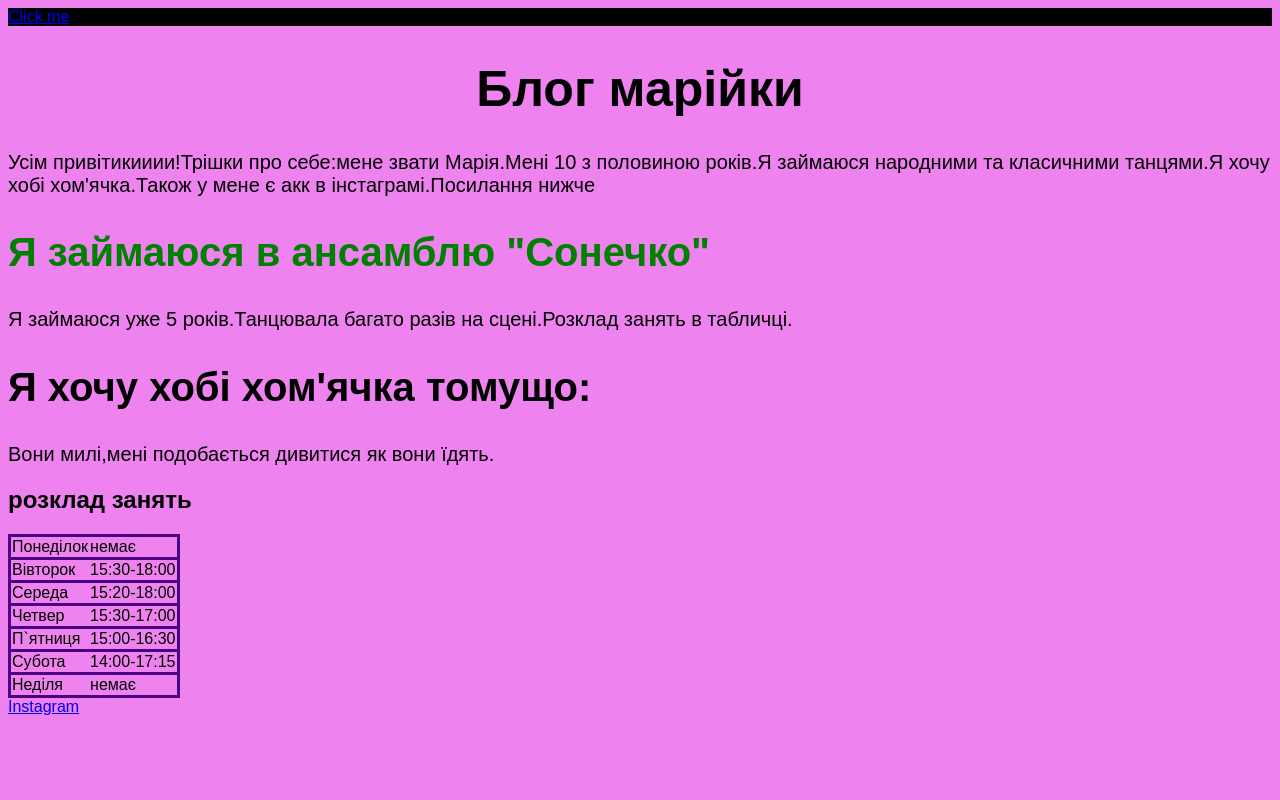
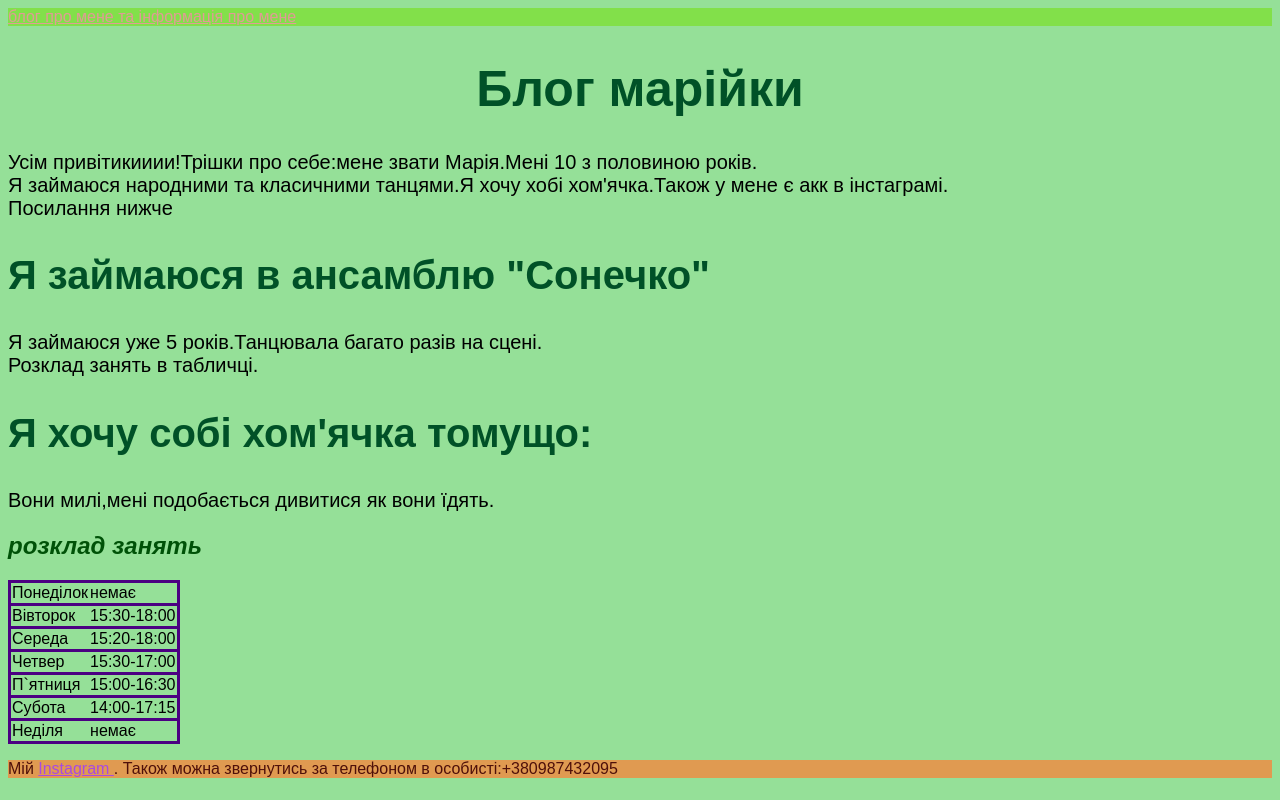
Before and after one commit to logickasecondgroup/maria1ind, a plain HTML site: page index.html in a window 1280 px wide. Drawn offline with Linux system fonts and the light colour scheme.

Commit message:
Update index.html

```diff
--- a/index.html
+++ b/index.html
@@ -1,23 +1,25 @@
 <html>
 <title href="https://www.google.com/url?sa=i&url=https%3A%2F%2Fwww.pngwing.com%2Fru%2Ffree-png-bkwhz&psig=AOvVaw0YNdgXOyDeC2riUqzidCWD&ust=1713200457998000&source=images&cd=vfe&opi=89978449&ved=0CBIQjRxqFwoTCMj4ipeXwoUDFQAAAAAdAAAAABAE">marrria_love</title>
-<body style="background-color:violet;font-family:sans-serif">
-<header style="background-color:black">
-<a href="blog">Click me</a>
+<body style="background-color:#95E098;font-family:sans-serif">
+<header style="background-color:#82E04A">
+<a style="color:#E09B95" href="blog">блог про мене та інформація про мене</a>
 </header>
 <main>
-<h1 style="text-align:center;font-size:50px">Блог марійки</h1>
-<p style="font-size:20px">Усім привітикииии!Трішки про себе:мене звати Марія.Мені 10 з половиною років.Я займаюся народними та класичними танцями.Я хочу хобі хом'ячка.Також у мене є акк в інстаграмі.Посилання нижче</p>
-<h2 id="blog" style="font-size:40px;color:green">Я займаюся в ансамблю "Сонечко"</h2>
-<p style="font-size:20px">Я займаюся уже 5 років.Танцювала багато разів на сцені.Розклад занять в табличці.
+<h1 style="text-align:center;font-size:50px;color:#005127">Блог марійки</h1>
+<p style="font-size:20px">Усім привітикииии!Трішки про себе:мене звати Марія.Мені 10 з половиною років.<br>Я займаюся народними та класичними танцями.Я хочу хобі хом'ячка.Також у мене є акк в інстаграмі.<br>Посилання нижче</p>
+<h2 id="blog" style="font-size:40px;color:#005127">Я займаюся в ансамблю "Сонечко"</h2>
+<p style="font-size:20px">Я займаюся уже 5 років.Танцювала багато разів на сцені.<br>Розклад занять в табличці.
 </p>
-<h2 id="blog" style="font-size:40px">Я хочу хобі хом'ячка томущо:</h2>
+<h2 id="blog" style="font-size:40px;color:#005127">Я хочу собі хом'ячка томущо:</h2>
 <p style="font-size:20px">Вони милі,мені подобається дивитися як вони їдять.</p>
 </main>
-<h2 id="blog" style="background-color:violet">розклад занять</h2>
+<b><i>
+<h2 id="blog" style="color:#005208">розклад занять</h2>
+</b></i>
 <table style="border-collapse:collapse; border:3px solid indigo">
 <tr style="border-collapse:collapse; border:3px solid indigo">
 <td>Понеділок</td>
-<td>немає</td>
+<td>   немає</td>
 </tr>
 <tr style="border-collapse:collapse; border:3px solid indigo">
 <td>Вівторок</td>
@@ -43,8 +45,9 @@
 <td>немає</td>
 </tr>
 </table>
-<footer>
-<a href="https://www.instagram.com/marrria_love?utm_source=ig_web_button_share_sheet&igsh=ZDNlZDc0MzIxNw==">Instagram</a>
+<footer style="background-color:#E09A51;color:#4F100A">
+    <p>Мій
+    <a style="color:#A84AE0" href="https://www.instagram.com/marrria_love?utm_source=ig_web_button_share_sheet&igsh=ZDNlZDc0MzIxNw=="> Instagram </a> . Також можна звернутись за телефоном в особисті:+380987432095</p>
 </footer>
 </body>
 </html>
```
